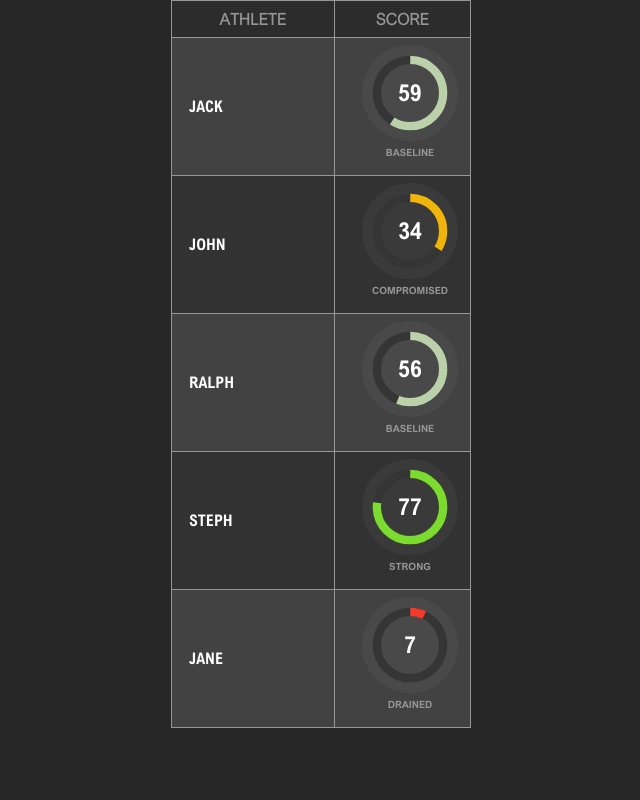
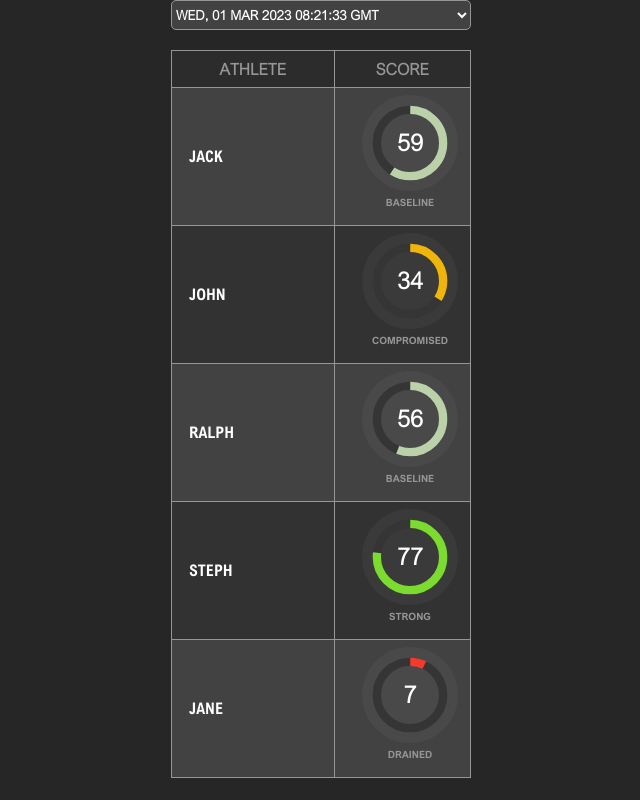
Before and after one commit to dynaput247/userscore, a React (Vite) app: page / in a window 1280 px wide. Shown: the whole page, without its empty margins (319-959 px from the left). Built offline with nearby package versions, Linux system fonts and the light colour scheme.

Commit message:
Add select

```diff
--- a/src/ScoreTable.tsx
+++ b/src/ScoreTable.tsx
@@ -3,7 +3,17 @@ import styled from 'styled-components'
 
 export default function ScoreTable() {
     const [scores, setScores] = useState<ScoreData>({})
-    const [date, setDate] = useState('')
+    const [day, setDay] = useState(0)
+
+    const getDaysFromUserScores = () => {
+        const days = Object.values(scores)[0]
+        return days ? Object.keys(days) : []
+    }
+
+    const convertTimestampToDay = (timestamp: string) => {
+        const date = new Date(parseInt(timestamp))
+        return date.toUTCString()
+    }
 
     useEffect(() => {
         fetch('/user-data.json')
@@ -13,6 +23,14 @@ export default function ScoreTable() {
     }, [])
 
     return (
+        <>
+        <Select onChange={(e) => setDay(parseInt(e.target.value))}>
+            {getDaysFromUserScores()?.map((day, index) => (
+                <option key={index} value={index}>
+                    {convertTimestampToDay(day)}
+                </option>
+            ))}
+        </Select>
         <Table>
             <thead>
                 <tr>
@@ -26,17 +44,31 @@ export default function ScoreTable() {
                         <td>{name}</td>
                         <td className="progress-circle-cell" >
                             <CircleProgressBar
-                                strokeColor={getLevelColor(Object.values(data)[0].sc)}
-                                percentage={Object.values(data)[0].sc}
-                                innerText={getLevelName(Object.values(data)[0].sc)}
+                                strokeColor={getLevelColor(Object.values(data)[day].sc)}
+                                percentage={Object.values(data)[day].sc}
+                                innerText={getLevelName(Object.values(data)[day].sc)}
                             />
                         </td>
                     </tr>
                 ))}
             </tbody>
         </Table>
+        </>
     )
 }
+
+const Select = styled.select`
+    width: 300px;
+    height: 30px;
+    margin-bottom: 20px;
+    border: 1px solid var(--secondary);
+    border-radius: 5px;
+    background-color: var(--background);
+    color: var(--row-text);
+    text-transform: uppercase;
+    font-weight: 600;
+    font-family: 'Arial Nova Light', sans-serif;
+`
 
 interface Score {
     sc: number
@@ -91,7 +123,6 @@ const Table = styled.table`
   }
 `
 
-
 const START_TOP_OFFSET = 25;
 const circleConfig = {
     viewBox: '0 0 48 59',
@@ -131,7 +162,6 @@ const CircleProgressBarBase = ({
     return (
         <figure className={className}>
             <svg viewBox={circleConfig.viewBox}>
-                {/* wrap circles in another circle */}
                 <circle
                     className="outer-circle"
                     cx={circleConfig.x}
@@ -198,6 +228,7 @@ const CircleProgressBar = styled(CircleProgressBarBase)`
     line-height: 1;
     text-anchor: middle;
     transform: translateY(-0.5em);
+    font-family: 'Arial Nova Light', sans-serif;
   }
   .chart-label {
     font-size: 0.3em;
@@ -209,7 +240,6 @@ const CircleProgressBar = styled(CircleProgressBarBase)`
     font-family: 'Arial Nova', sans-serif;
   }
 `;
-
 
 CircleProgressBar.defaultProps = {
     textColor: 'white',
```
